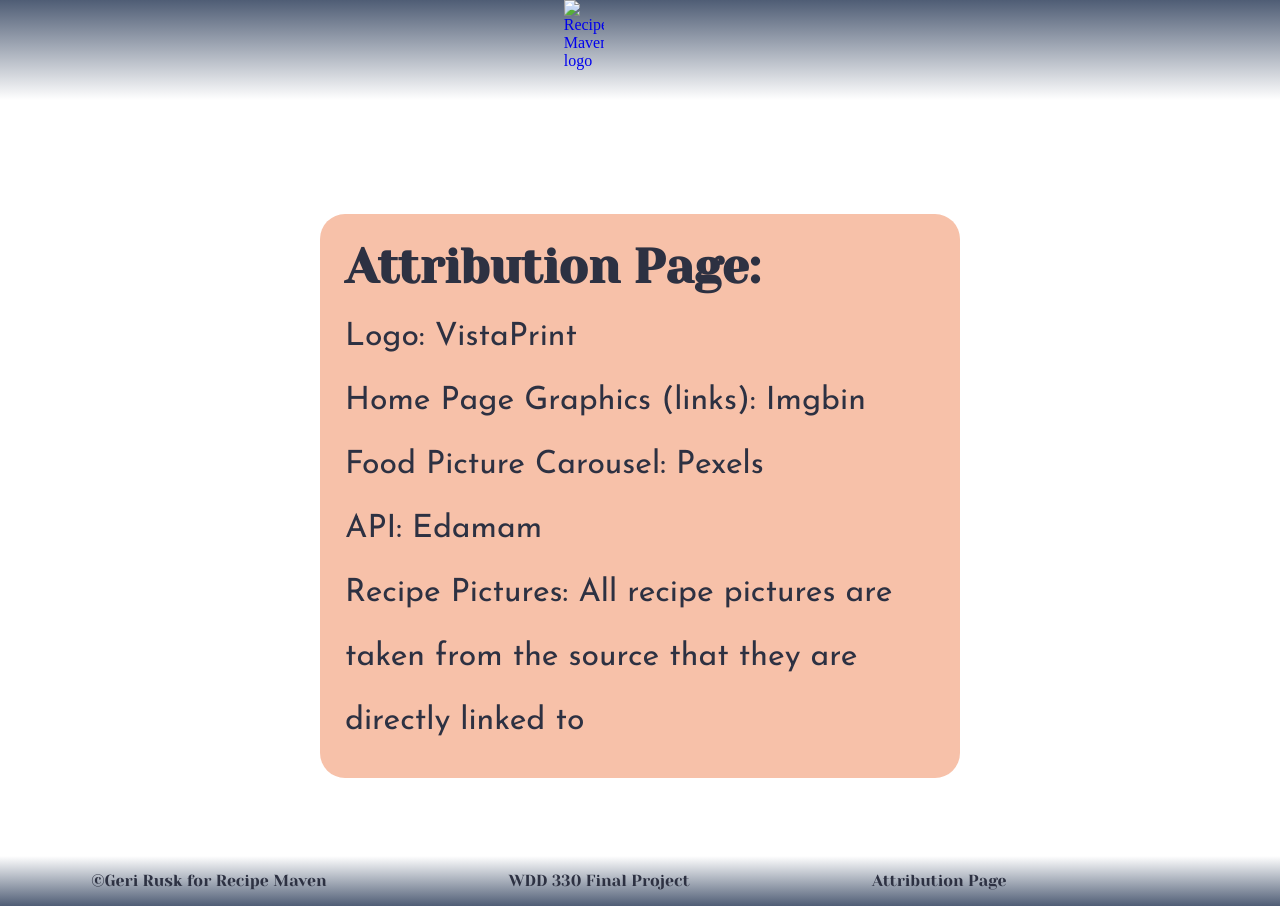
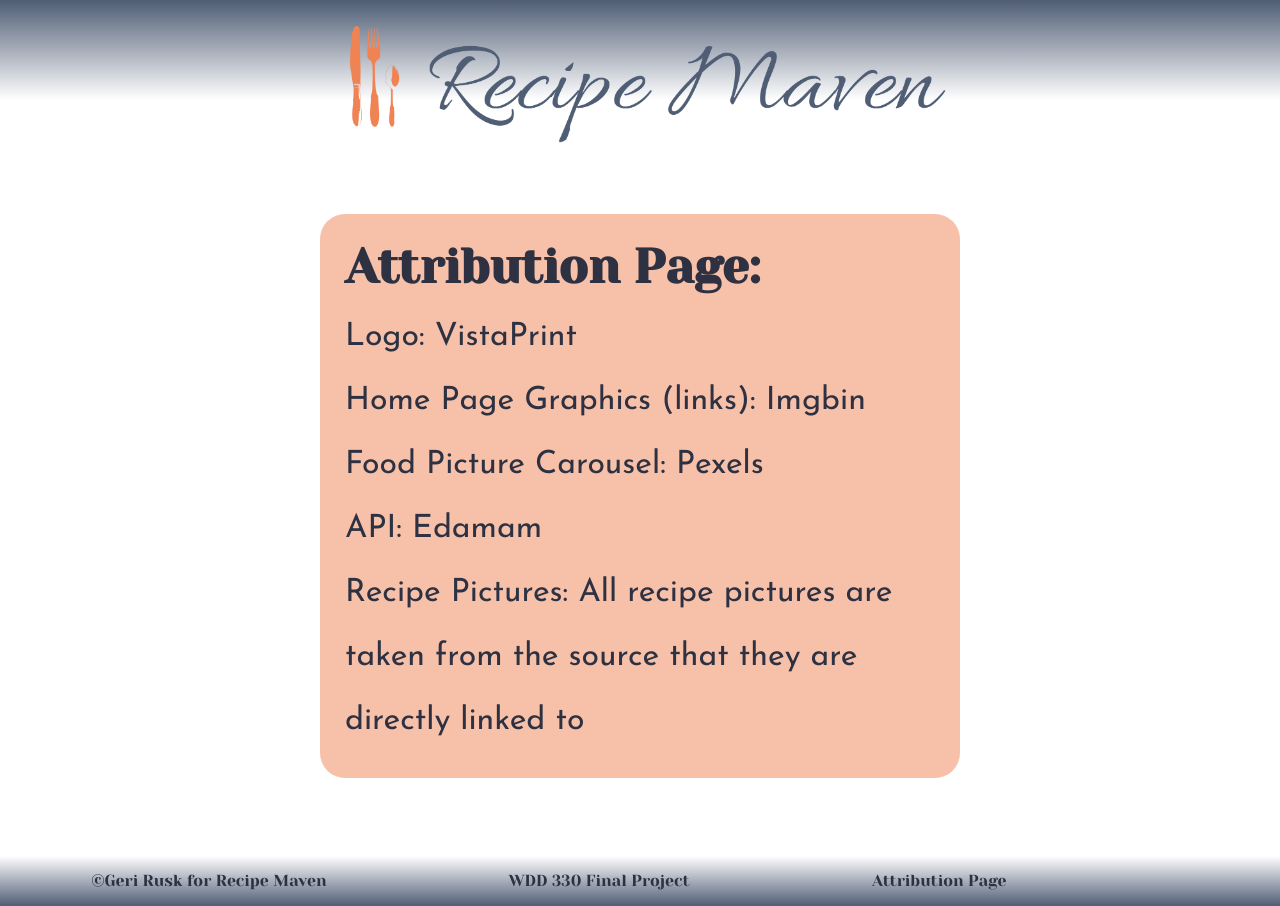
Before and after one commit to g-e-rusk/recipemaven, a plain HTML site: page attributions/index.html in a window 1280 px wide. Drawn offline with Linux system fonts and the light colour scheme.

Commit message:
fixed broken link

```diff
--- a/attributions/index.html
+++ b/attributions/index.html
@@ -18,7 +18,7 @@
 <div id="gradientbar">
     <header>
         <a id="logo_link" href="../index.html">
-            <img class="logo" src="images/logo.png" alt="Recipe Maven logo">
+            <img class="logo" src="../images/logo.png" alt="Recipe Maven logo">
         </a>
     </header>
 </div>
```
